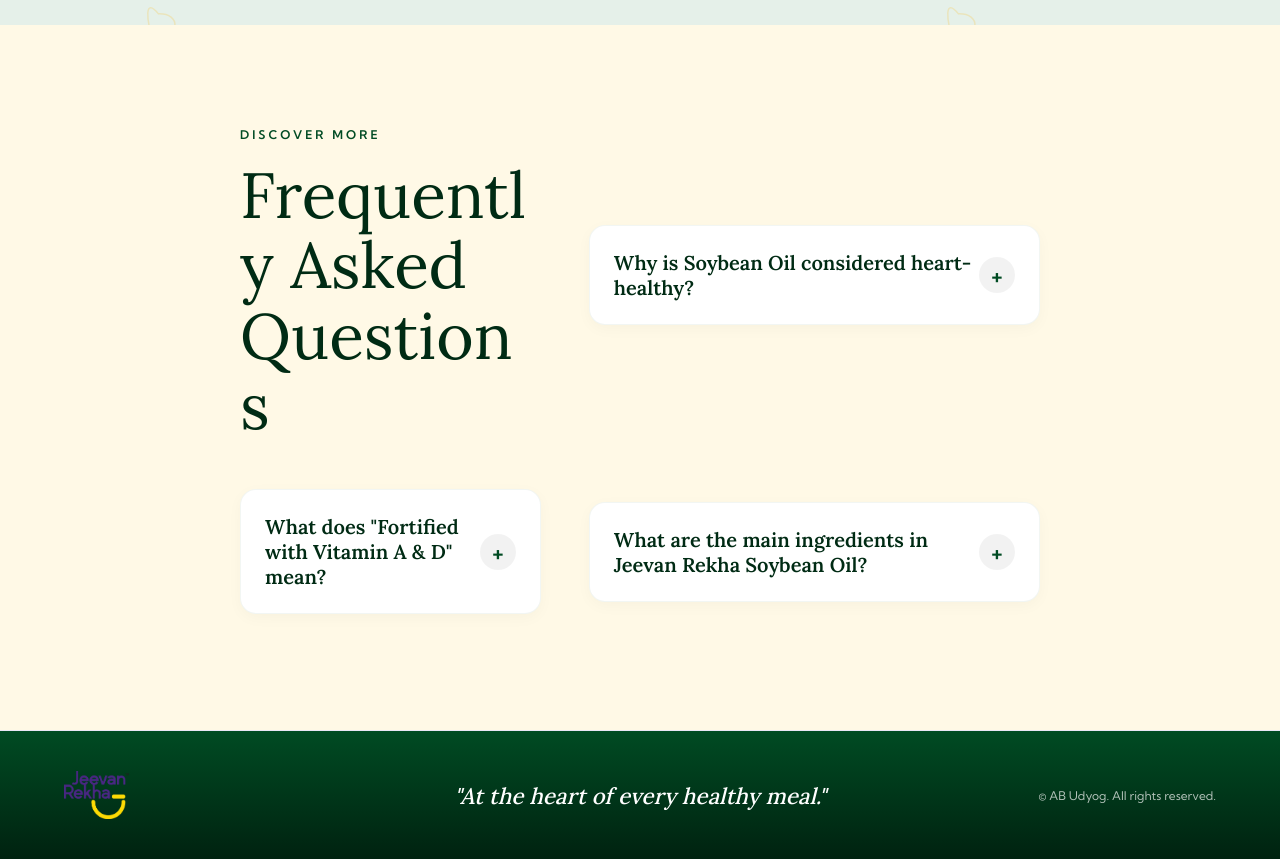
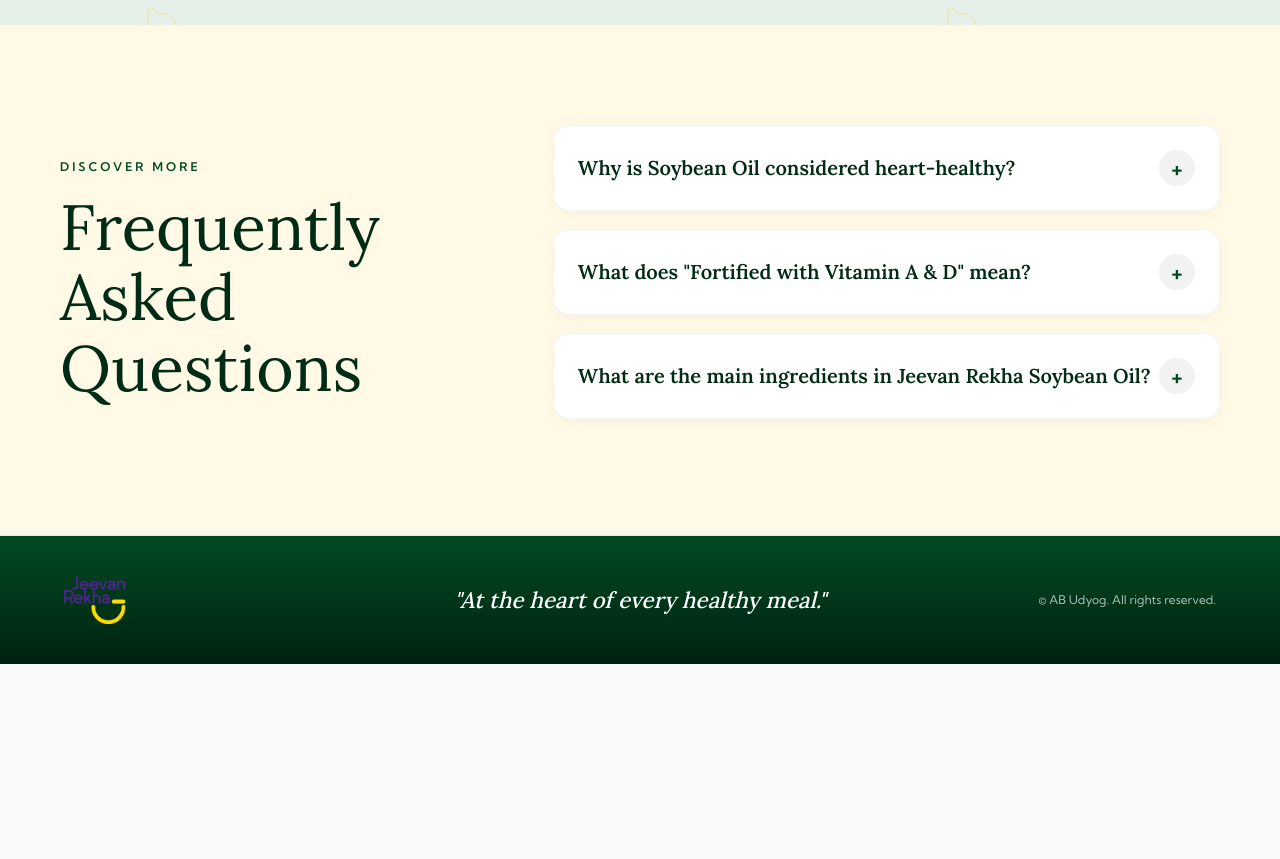
Before and after one commit to genaiwebsites/jeevanrekha, a Next.js app: page /products/soybean-oil in a window 1280 px wide. Shown: the part 4200-5059 px from the top of the page. After the commit the page ends 4864 px from the top, so only its background shows below. Built offline with nearby package versions, Linux system fonts and the light colour scheme.

Commit message:
Fix FAQ section layout on Rice Bran Oil and Soybean Oil pages by wrapping accordions in a list element to restore 2-column grid format

```diff
--- a/src/app/products/rice-bran-oil/page.tsx
+++ b/src/app/products/rice-bran-oil/page.tsx
@@ -494,11 +494,13 @@
   {/* INTERACTIVE FAQ ACCORDION */}
   <section id="faq">
     <div className="faq-inner">
-      <div className="advantage-header">
+      <div className="faq-left">
         <div className="section-label">Our Process</div>
         <h2 className="section-title">Frequently Asked Questions</h2>
       </div>
 
+      <div className="faq-right">
+        <div className="faq-list">
           <div className={`faq-item ${openFaq === 0 ? "active" : ""}`}>
             <button className="faq-btn" onClick={ () => toggleFaq(0) }>
               How is Jeevan Rekha Rice Bran Oil produced? <span className="faq-icon">+</span>
@@ -532,6 +534,8 @@
             </div>
           </div>
         </div>
+      </div>
+    </div>
   </section>
 
   <footer id="footer">
--- a/src/app/products/rice-bran-oil/rice-bran-oil.css
+++ b/src/app/products/rice-bran-oil/rice-bran-oil.css
@@ -275,7 +275,7 @@
     }.rice-bran-page-container .compare-source { text-align: center; font-family: var(--fb); font-size: 0.75rem; color: var(--text-light); margin-top: 32px; font-style: italic; }.rice-bran-page-container #faq {
       background: var(--bg-faq);
       padding: clamp(60px, 10vw, 100px) clamp(20px, 5vw, 60px); position: relative; z-index: 2;
-    }.rice-bran-page-container .faq-inner { max-width: 800px; margin: 0 auto; }.rice-bran-page-container .faq-item {
+    }.rice-bran-page-container .faq-inner { max-width: 1200px; margin: 0 auto; }.rice-bran-page-container .faq-item {
       background: var(--warm-white); border-radius: 16px; box-shadow: 0 4px 15px rgba(0,0,0,0.03);
       margin-bottom: 16px; overflow: hidden; transition: box-shadow 0.3s ease, transform 0.3s ease, border-left 0.3s ease, background 0.3s ease;
       border-left: 4px solid transparent;
--- a/src/app/products/soybean-oil/page.tsx
+++ b/src/app/products/soybean-oil/page.tsx
@@ -462,11 +462,13 @@
   {/* INTERACTIVE FAQ ACCORDION */}
   <section id="faq">
      <div className="faq-inner">
-      <div className="advantage-header">
+      <div className="faq-left">
         <div className="section-label">Discover More</div>
         <h2 className="section-title">Frequently Asked Questions</h2>
       </div>
 
+      <div className="faq-right">
+        <div className="faq-list">
           <div className={`faq-item ${openFaq === 0 ? "active" : ""}`}>
             <button className="faq-btn" onClick={ () => toggleFaq(0) }>
               Why is Soybean Oil considered heart-healthy? <span className="faq-icon">+</span>
@@ -500,6 +502,8 @@
             </div>
           </div>
         </div>
+      </div>
+    </div>
   </section>
 
   <footer id="footer">
--- a/src/app/products/soybean-oil/soybean-oil.css
+++ b/src/app/products/soybean-oil/soybean-oil.css
@@ -234,7 +234,7 @@
         content: attr(data-label); font-weight: 700; opacity: 0.8; margin-right: 16px;
         color: var(--text-dark); text-align: left; font-family: var(--fb); width: 120px; flex-shrink: 0;
       }.soybean-page-container .cg-feature::before { display: none; }.soybean-page-container .cg-winner { background: rgba(0, 75, 35, 0.08); transform: scale(1.02); }[data-theme="dark"] .soybean-page-container .cg-winner { background: rgba(0, 75, 35, 0.2); }[data-theme="colorful"] .soybean-page-container .cg-winner { background: rgba(253, 184, 19, 0.15); }
-    }.soybean-page-container .compare-source { text-align: center; font-family: var(--fb); font-size: 0.75rem; color: var(--text-light); margin-top: 32px; font-style: italic; }.soybean-page-container #faq { background: var(--bg-faq); padding: clamp(60px, 10vw, 100px) clamp(20px, 5vw, 60px); position: relative; z-index: 2; }.soybean-page-container .faq-inner { max-width: 800px; margin: 0 auto; }.soybean-page-container .faq-item {
+    }.soybean-page-container .compare-source { text-align: center; font-family: var(--fb); font-size: 0.75rem; color: var(--text-light); margin-top: 32px; font-style: italic; }.soybean-page-container #faq { background: var(--bg-faq); padding: clamp(60px, 10vw, 100px) clamp(20px, 5vw, 60px); position: relative; z-index: 2; }.soybean-page-container .faq-inner { max-width: 1200px; margin: 0 auto; }.soybean-page-container .faq-item {
       background: var(--warm-white); border-radius: 16px; box-shadow: 0 4px 15px rgba(0,0,0,0.03);
       margin-bottom: 16px; overflow: hidden; transition: box-shadow 0.3s ease, transform 0.3s ease, border-left 0.3s ease, background 0.3s ease;
       border-left: 4px solid transparent; border: 1px solid rgba(0, 75, 35, 0.05);
```
Lines whose indentation alone changed are shown as unchanged.
